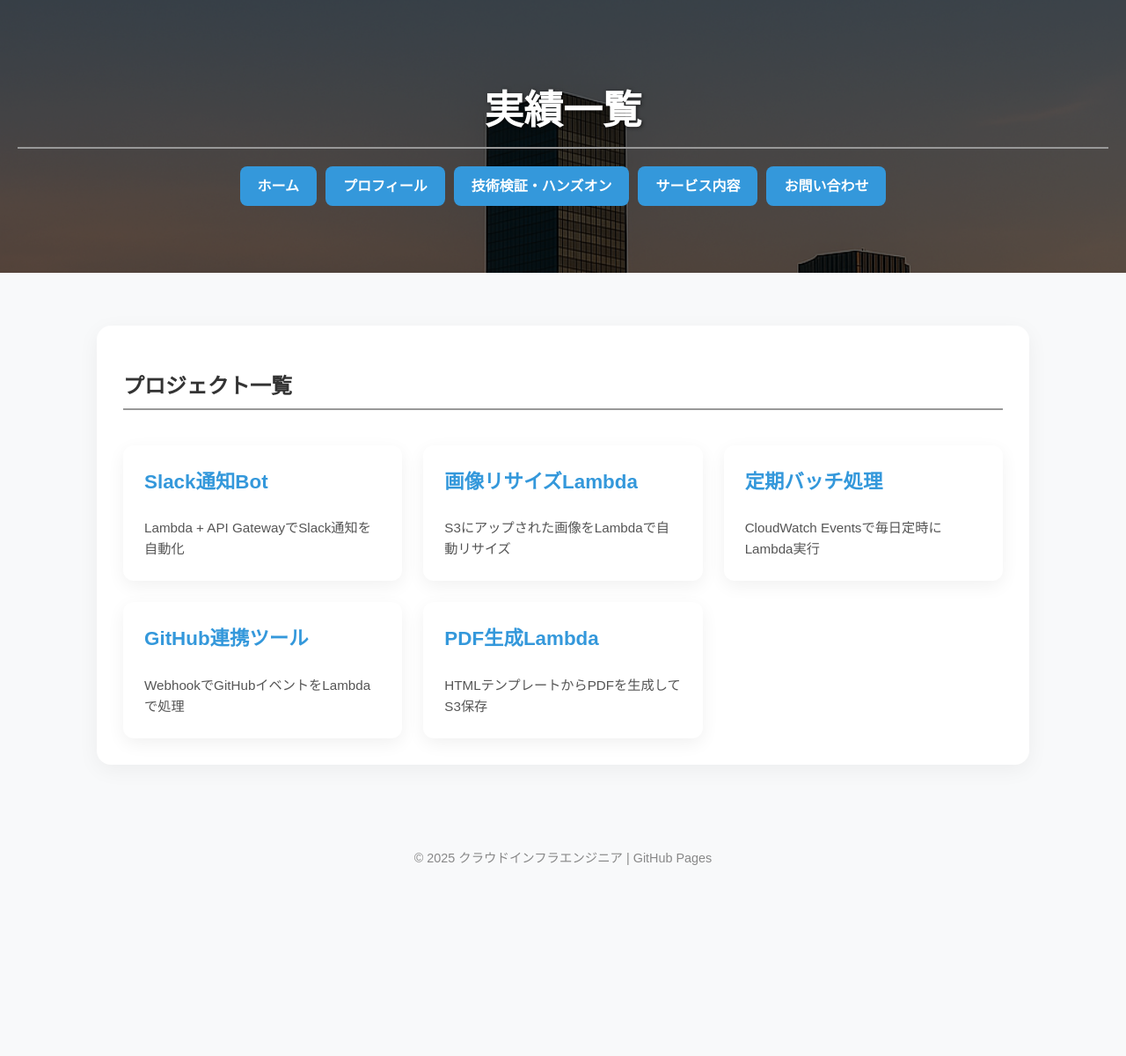
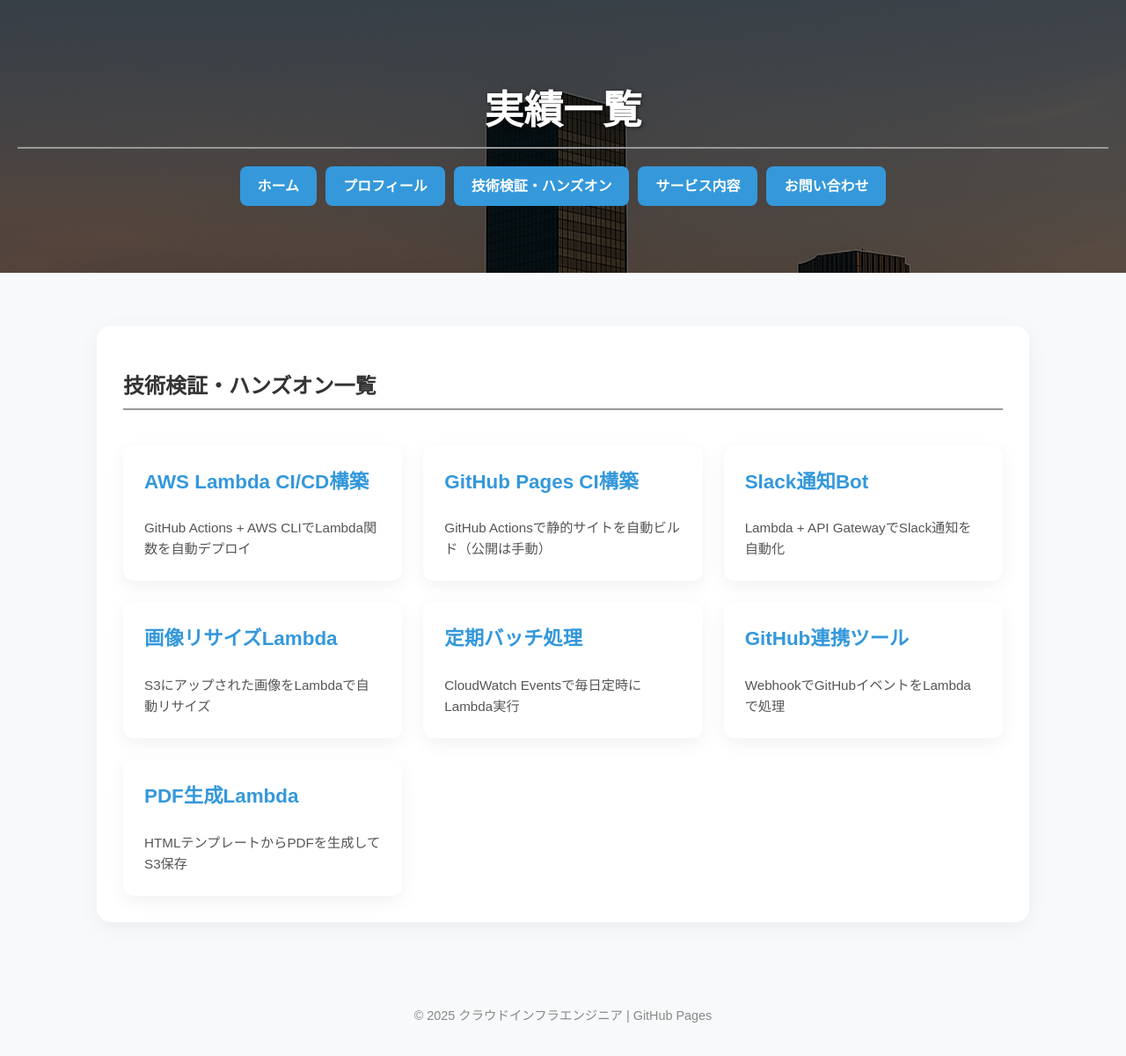
Before and after one commit to cloudrobo48/aws-cloud, a Jekyll site: the page docs/aws-hands-on.html, which Jekyll copies as it is, in a window 1280 px wide. Shown: the whole page at 88% size. Built offline with Jekyll 4.4.1, drawn with Linux system fonts in a browser that asks for light colours; before the commit the page ends 1021 px from its top, so only the background shows below that.

Commit message:
update html

```diff
--- a/docs/aws-hands-on.html
+++ b/docs/aws-hands-on.html
@@ -21,8 +21,16 @@
     </header>
 
     <section>
-      <h2>プロジェクト一覧</h2>
+      <h2>技術検証・ハンズオン一覧</h2>
       <div class="portfolio-grid">
+        <a href="/projects/lambda-ci-cd" class="portfolio-card">
+          <h3>AWS Lambda CI/CD構築</h3>
+          <p>GitHub Actions + AWS CLIでLambda関数を自動デプロイ</p>
+        </a>
+        <a href="/projects/github-pages-ci" class="portfolio-card">
+          <h3>GitHub Pages CI構築</h3>
+          <p>GitHub Actionsで静的サイトを自動ビルド（公開は手動）</p>
+        </a>
         <a href="/projects/slack-bot" class="portfolio-card">
           <h3>Slack通知Bot</h3>
           <p>Lambda + API GatewayでSlack通知を自動化</p>
@@ -45,7 +53,6 @@
         </a>
       </div>
     </section>
-
     <footer>
       <p>© 2025 クラウドインフラエンジニア | GitHub Pages</p>
     </footer>
```
